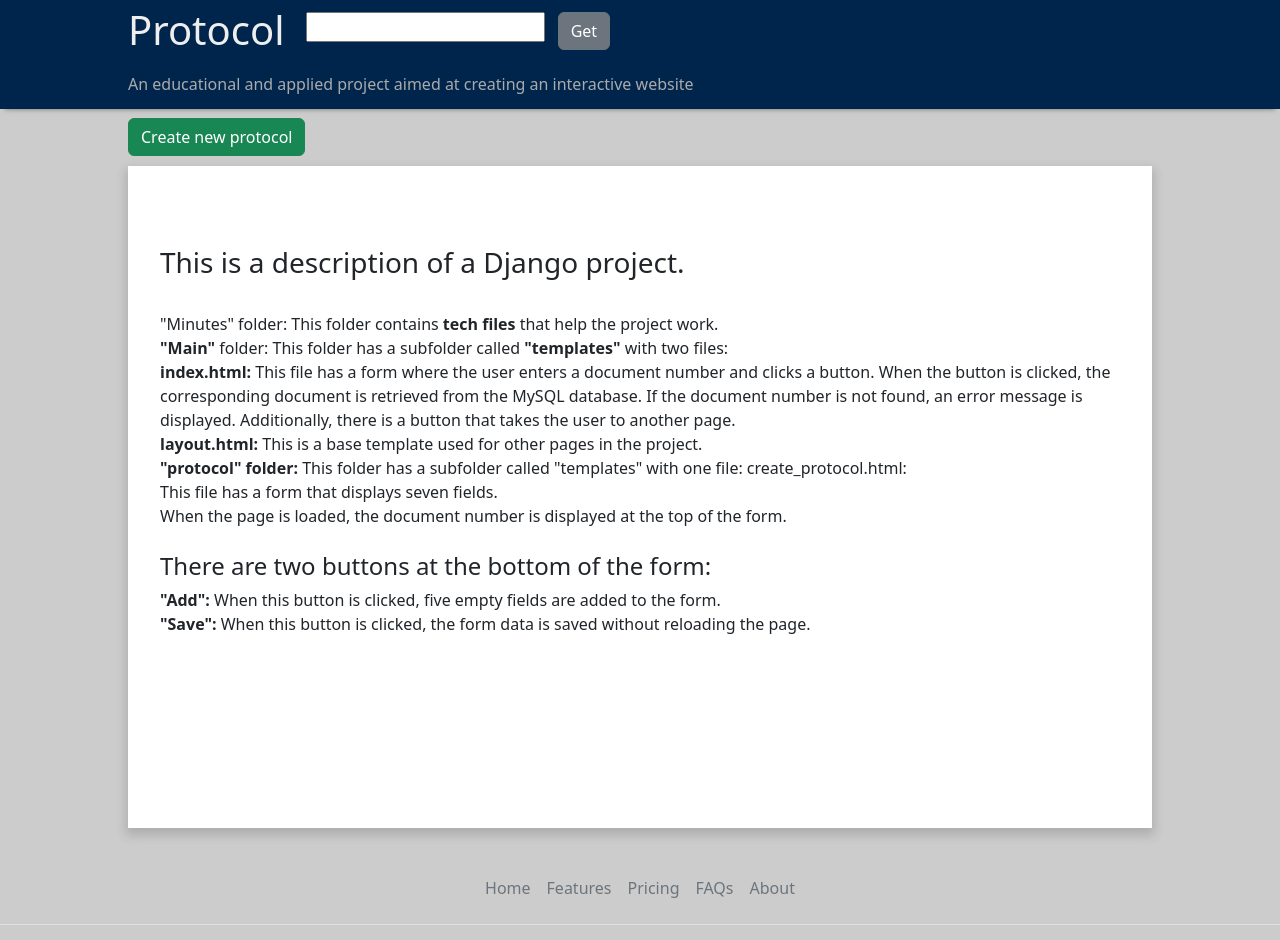
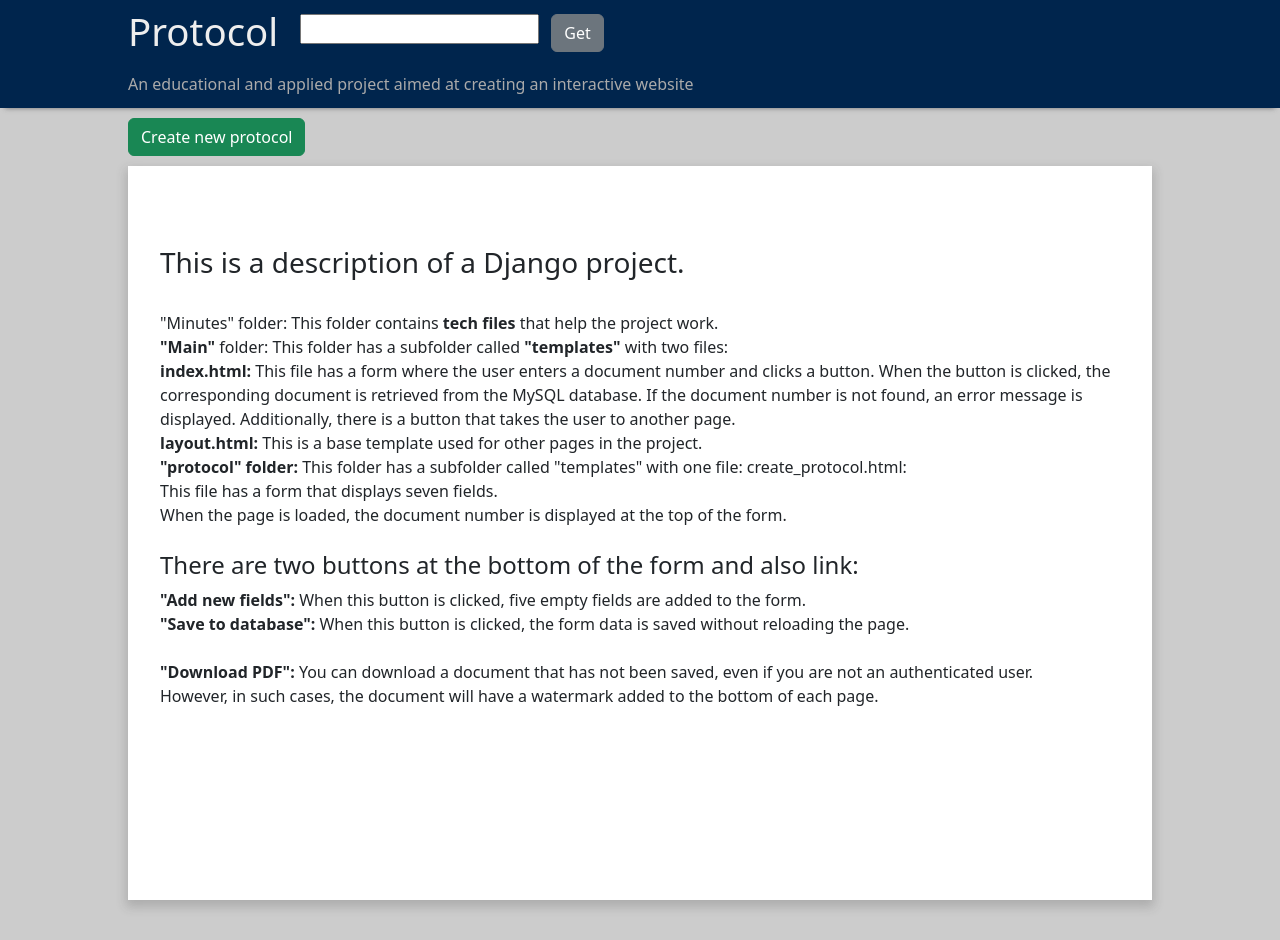
Before and after one commit to asmkirill/Report, a Django app: template minutes/main/templates/main/index.html in a window 1280 px wide. Shown: the top 940 px of the page. Run offline with Django 3.2, Linux system fonts and the light colour scheme; the template is opened without the code that fills it: most values are stand-ins (such as "Sample title", 1, 10 or a date in 2020); form fields are guessed from the names that the template uses; some libraries are stand-ins or nearby versions.

Commit message:
Commit with h1 link styles and templates

```diff
--- a/minutes/main/static/main/css/main.css
+++ b/minutes/main/static/main/css/main.css
@@ -11,7 +11,7 @@ body {
 }
 
 .header-logo form {
-    margin-top: 0.75rem;
+    margin-top: 0.85rem;
     margin-right: 0.1rem;
     float: left;
     width: 19.75rem;
@@ -45,10 +45,23 @@ body {
 }
 
 h1 {
+    font-size: 2.4rem;
     float: left;
-    margin-top: 0.4rem;
+    margin-top: 0.5rem;
     margin-bottom: 0.7rem;
     margin-right: 0.6rem;
+    text-decoration: none;
+    color: #eeeeee;
+}
+
+.logo_link_to_index {
+    float: left;
+    margin-top: 0 0.6rem 0 0;
+    text-decoration: none;
+    color: #eeeeee;
+}
+.logo_link_to_index:hover,
+.logo_link_to_index:visited {
     color: #eeeeee;
 }
 
--- a/minutes/main/templates/main/index.html
+++ b/minutes/main/templates/main/index.html
@@ -1,6 +1,10 @@
 {% extends 'main/layout.html' %}
 
 {% block title %}{{ title }}{% endblock %}
+
+{% block h1 %}
+    Protocol
+{% endblock %}
 
 {% block header-logo %}
     <form method="post">
@@ -48,11 +52,15 @@
         When the page is loaded, the document number is displayed at the top of the form.
         <br/>
         <br/>
-        <h4>There are two buttons at the bottom of the form:</h4>
-        <b>"Add":</b> When this button is clicked, five empty fields are added to the form.
+        <h4>There are two buttons at the bottom of the form and also link:</h4>
+        <b>"Add new fields":</b> When this button is clicked, five empty fields are added to the form.
         <br/>
-        <b>"Save":</b> When this button is clicked, the form data is saved without reloading the page.
+        <b>"Save to database":</b> When this button is clicked, the form data is saved without reloading the page.
         <br/>
+        <br/>
+         <b>"Download PDF":</b> You can download a document that has not been saved, even if you are not an authenticated user.
+        <br/>
+        However, in such cases, the document will have a watermark added to the bottom of each page.
 
     </div>
 {% endblock %}
--- a/minutes/main/templates/main/layout.html
+++ b/minutes/main/templates/main/layout.html
@@ -17,25 +17,23 @@
 
     <div class="header-logo">
         <div class="header-container">
-            <h1>Protocol</h1>
+            <h1>{% block h1 %}{% endblock %}</h1>
+
             {% block header-logo %}
             {% endblock %}
         </div>
     </div>
 
     {% block header-slogan %}
-
     {% endblock %}
 
     <nav>
         {% block nav %}
-
         {% endblock %}
     </nav>
 
     <div class="container">
         {% block content %}
-
         {% endblock %}
     </div>
 
--- a/minutes/protocol/static/protocol/css/forms.css
+++ b/minutes/protocol/static/protocol/css/forms.css
@@ -129,17 +129,13 @@ td {
 .handling_events_with_protocol {
     display: inline-block;
     vertical-align: middle;
+    padding: 0 0 3rem 0;
 }
 
 .handling_events_with_protocol form{
     float: left;
 }
 
-#btn btn-outline-success {
-    float: left;
-    margin: 1rem 0;
-}
-
 #download_protocol_link {
     float: right;
     margin: 0.34rem 0 0 2rem;
--- a/minutes/protocol/templates/protocol/create_protocol.html
+++ b/minutes/protocol/templates/protocol/create_protocol.html
@@ -1,10 +1,15 @@
 {% extends 'main/layout.html' %}
 {% load static %}
+
+{% block h1 %}
+    <a href="{% url 'index' %}" class="logo_link_to_index">Protocol</a>
+{% endblock %}
 
 {% block header-logo %}
     <link rel="stylesheet" href="{% static 'protocol/css/forms.css' %}">
     <script src="https://code.jquery.com/jquery-3.6.0.min.js"></script>
     <script src="{% static 'protocol/js/forms.js' %}"></script>
+
     <p>
         <script>
             protocol_generated_id_js();
```
